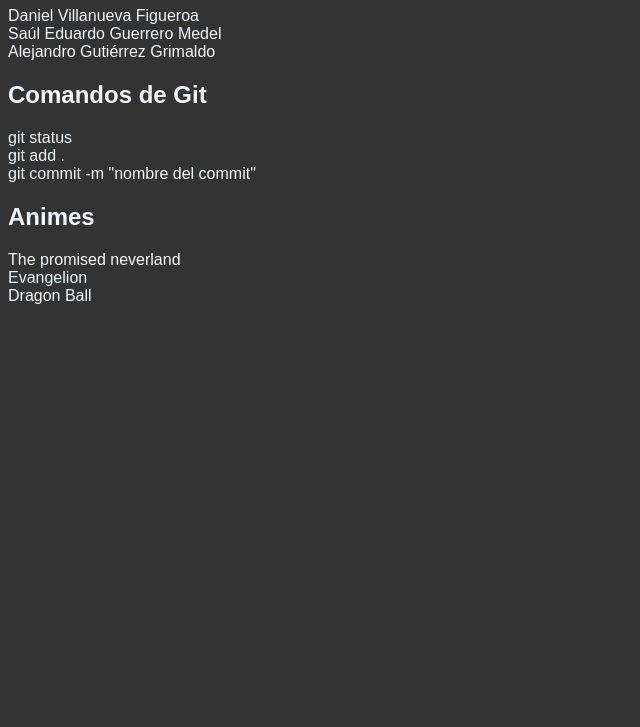
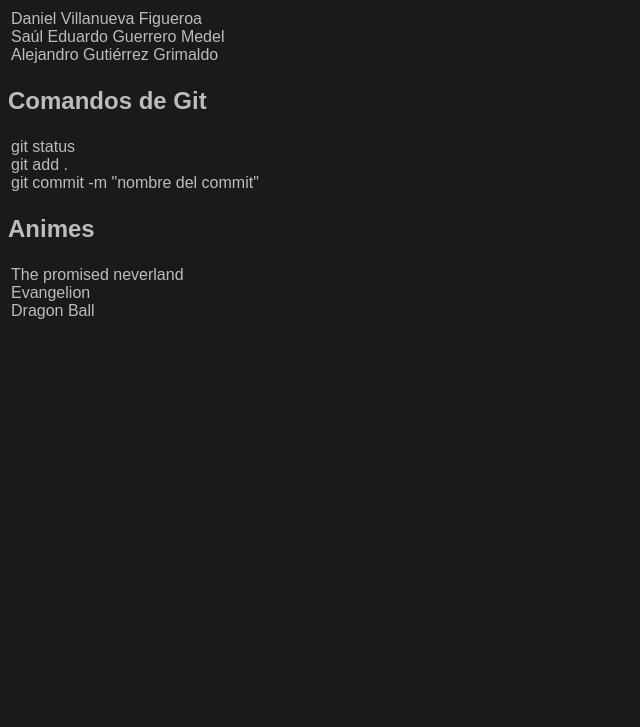
Before and after one commit to AlexGrim12/Ing-Software, a plain HTML site: page index.html in a window 1280 px wide. Shown: the part 73-800 px from the top of the page, without its empty margins (0-640 px from the left). Drawn offline with Linux system fonts and the light colour scheme.

Commit message:
Update background color and text color in index.html

```diff
--- a/index.html
+++ b/index.html
@@ -8,13 +8,13 @@
     <style type="text/css">
         body {
             font-family: Arial, sans-serif;
-            background-color: #333;
-            color: aliceblue;
+            background-color: #1a1a1a;
+            color: #bcbcbc;
         }
 
         ul {
             list-style-type: none;
-            padding: 0;
+            padding: 3px;
         }
     </style>
 </head>
```
